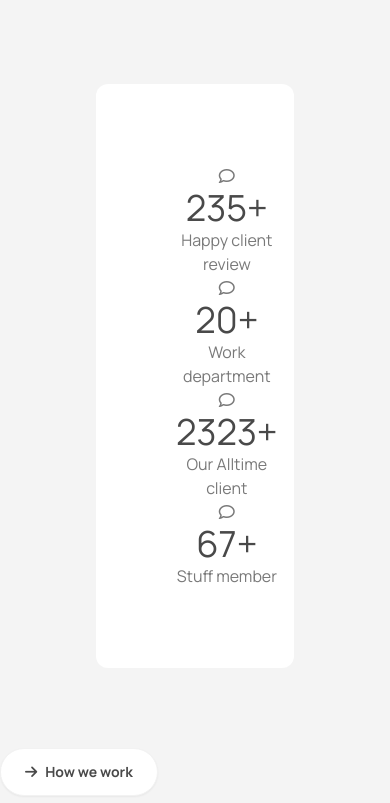
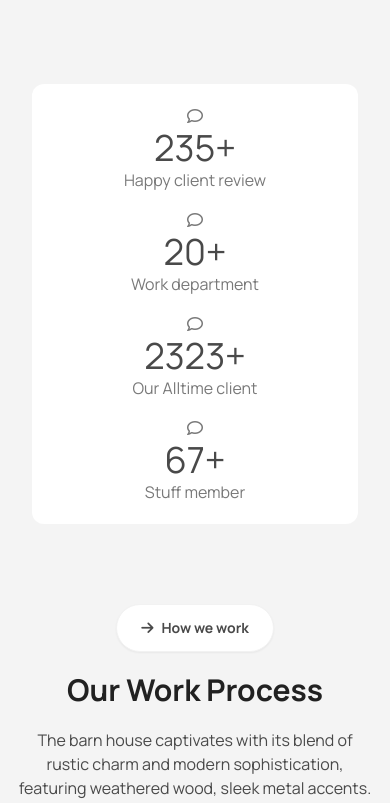
Before and after one commit to shahed-09/assignment-03-shahed, a plain HTML site: page index.html in a window 390 px wide. Shown: the part 1669-2472 px from the top of the page. Drawn offline with nearby package versions, Linux system fonts and the light colour scheme; files whose address does not match are found by name.

Commit message:
debugged some responsive issues

```diff
--- a/index.html
+++ b/index.html
@@ -147,9 +147,9 @@
         </div>
       </section>
       <!-- numbers -->
-      <section class="px-24">
+      <section class="px-8 md:px-24">
         <div
-          class="grid md:grid-cols-2 lg:grid-cols-4 p-20 bg-white rounded-xl"
+          class="grid gap-4 py-5 md:grid-cols-2 lg:grid-cols-4 md:p-20 bg-white rounded-xl"
         >
           <!-- number-1 -->
           <div class="text-center">
@@ -182,7 +182,7 @@
       <section class="bodycolor my-10 bg-[#f4f4f4] pt-10 mb-10">
         <!-- texts -->
         <div class="space-y-5">
-          <div class="sm:text-center">
+          <div class="text-center">
             <a
               class="btn bg-white font-bold rounded-full text-[#494949] px-6 text-center"
               href=""
@@ -399,7 +399,7 @@
           </div>
           <!-- card 2 -->
           <div
-            class="card bg-base-100 shadow-xl p-5 grid md:grid-cols-2 lg:block"
+            class="card bg-base-100 shadow-xl p-5 grid md:grid-cols-2 gap-3 items-center lg:block"
           >
             <div>
               <figure>
@@ -436,7 +436,7 @@
           </div>
           <!-- card 3 -->
           <div
-            class="card bg-base-100 shadow-xl p-5 grid md:grid-cols-2 lg:block"
+            class="card bg-base-100 shadow-xl p-5 grid md:grid-cols-2 gap-3 items-center lg:block"
           >
             <div>
               <figure>
```
